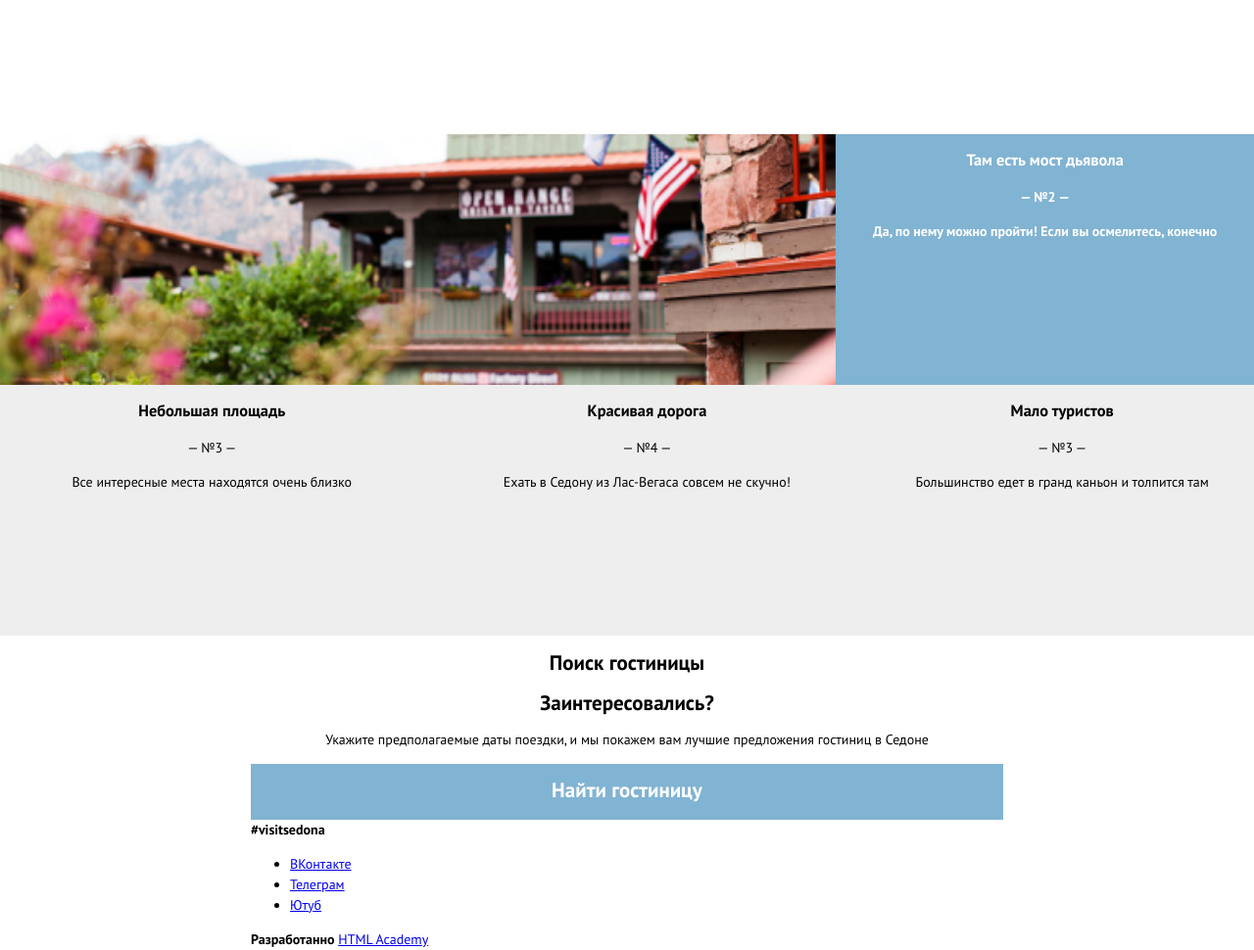
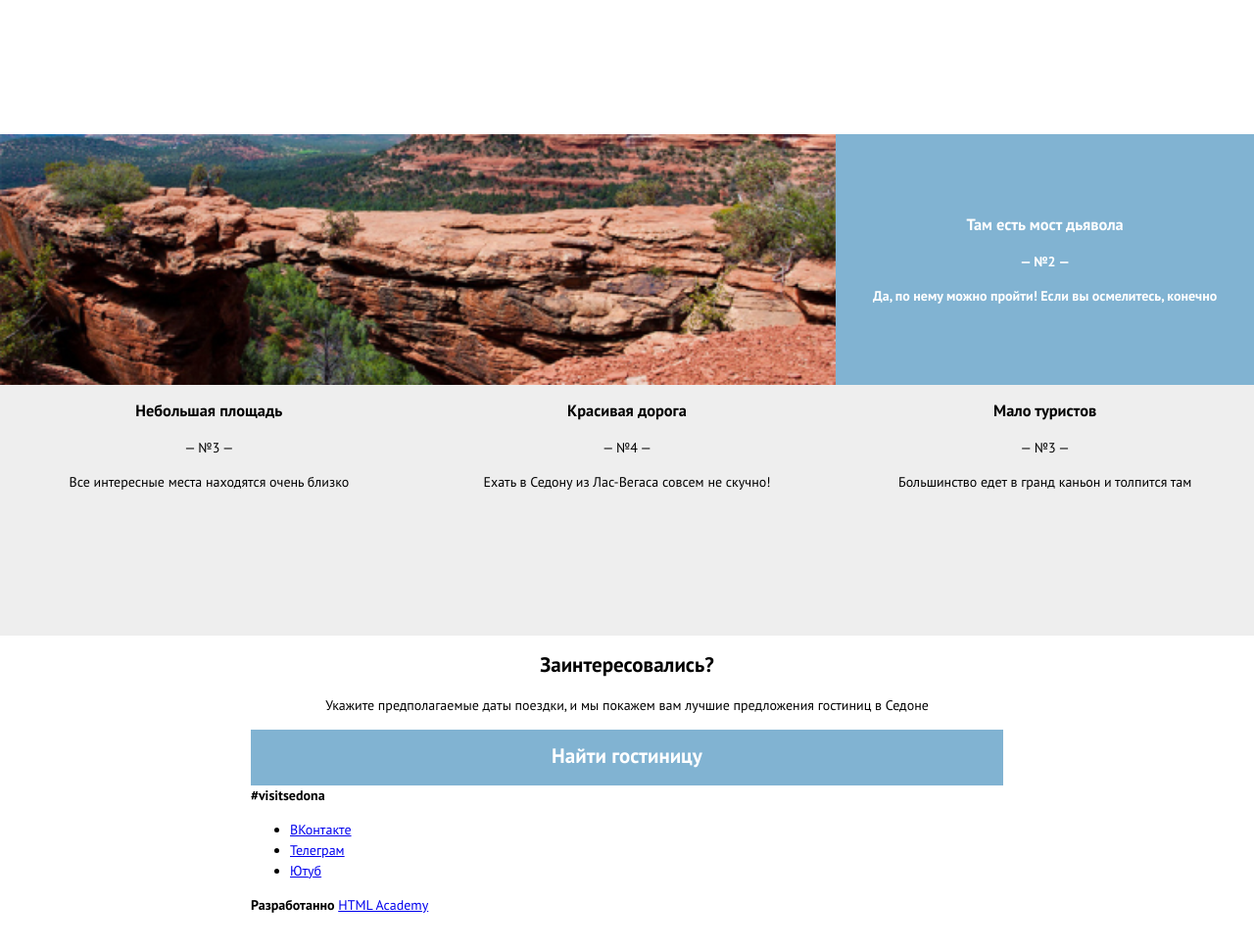
Before and after one commit to tfiesko/1501321-sedona-25, a website: page source/index.html in a window 1280 px wide. Shown: the part 1060-2030 px from the top of the page at 98% size. After the commit the page ends 1995 px from the top, so only its background shows below. Drawn offline with nearby package versions, Linux system fonts and the light colour scheme; files that its build step writes are made by us from their sources; files whose address does not match are found by name.

Commit message:
Промежуточное сохранение

```diff
--- a/source/index.html
+++ b/source/index.html
@@ -58,7 +58,7 @@
               <span class="advantages__item-number">— №1 —</span>
               <p class="advantages__item-description">Седона не аттракцион для туристов, там течет своя жизнь</p>
             </div>
-            <img class="advantages__item-picture" width="512" height="256" src="img/photo-city@1x 1.jpg" alt="Седона изнутри.">
+            <img class="advantages__item-picture" width="512" height="256" src="img/photo-city@1x.jpg" alt="Седона изнутри.">
           </li>
           <li class="advantages__item">
             <div class="advantages__item-text-content">
@@ -84,7 +84,7 @@
               <span class="advantages__item-number">— №2 —</span>
               <p class="advantages__item-description">Да, по нему можно пройти! Если вы осмелитесь, конечно</p>
             </div>
-            <img class="advantages__item-picture" width="512" height="256" src="img/photo-city@1x 1.jpg" alt="Мост дьявола.">
+            <img class="advantages__item-picture" width="512" height="256" src="img/photo-bridge@1x.jpg" alt="Мост дьявола.">
           </li>
           <li class="advantages__item advantages__item--with-background">
             <div class="advantages__item-text-content">
@@ -111,8 +111,7 @@
       </section>
       <section class="promo">
         <div class="promo__wrapper wrapper">
-          <h2 class="visually-hidden">Поиск гостиницы</h2>
-          <b class="promo__title">Заинтересовались?</b>
+          <h2 class="promo__title">Заинтересовались?</h2>
           <p class="promo__description">Укажите предполагаемые даты поездки, и мы покажем вам лучшие предложения гостиниц в Седоне</p>
           <a class="button promo__button" href="#">Найти гостиницу</a>
         </div>
@@ -121,8 +120,7 @@
     <footer class="main-footer">
       <div class="main-footer__wrapper wrapper">
         <b class="main-footer__hashtag hashtag">#visitsedona</b>
-        <div class="main-footer__social social">
-          <ul class="social__list">
+        <ul class="main-footer__social social-list">
           <li class="social__item">
             <a class="social__link social__link--vkontakte" href="https://vk.com/htmlacademy">
               <span class="visually-hidden">ВКонтакте</span>
@@ -139,7 +137,6 @@
             </a>
           </li>
         </ul>
-        </div>
         <div class="main-footer__copyright copyright">
           <b class="copyright__text">Разработанно</b>
           <a class="copyright__link" href="https://htmlacademy.ru/intensive/adaptive"><span class="visually-hidden">HTML Academy</span></a>
--- a/source/less/components/advantages.less
+++ b/source/less/components/advantages.less
@@ -14,6 +14,9 @@
 
 .advantages__item {
   &--wide {
+    display: flex;
+    flex-direction: column;
+    align-items: center;
     font-weight: 700;
     color: #ffffff;
     background-color: #81b3d2;
@@ -25,7 +28,9 @@
 }
 
 .advantages__item-picture {
-
+  width: 100%;
+  height: 260px;
+  object-fit: cover;
 }
 
 .advantages__item-text-content {
@@ -35,9 +40,10 @@
 @media (min-width: @tablet-width) {
   .advantages__item {
     min-height: 256px;
+
     &--wide {
       display: grid;
-      grid-template-columns: minmax(256px, 1fr) minmax(256px, 1fr) minmax(256px, 1fr);
+      grid-template-columns: repeat(3, minmax(256px, 1fr));
       grid-column: span 3;
     }
 
@@ -61,6 +67,6 @@
 
   .advantages__list {
     display: grid;
-    grid-template-columns: repeat(minmax(256px, 1fr), 3);
+    grid-template-columns: repeat(3, minmax(256px, 1fr));
   }
 }
--- a/source/less/components/logo-big.less
+++ b/source/less/components/logo-big.less
@@ -5,7 +5,7 @@
   text-align: center;
 
   background-color: #d8e6f1;
-  background-image: url("../../img/back-desktop.jpg.jpg");
+  background-image: url("../../img/intro-mobile.jpg");
   background-position: 50% 0%;
   background-repeat: no-repeat;
 }
@@ -13,6 +13,7 @@
 @media (min-width: @tablet-width) {
   .logo-big {
     padding-top: 70px;
+    background-image: url("../../img/intro-tablet-desktop.jpg");
   }
 
   .logo-big__img {
@@ -20,3 +21,17 @@
     height: 360px;
   }
 }
+
+@media (min-resolution: 2dppx) {
+  .logo-big {
+    background-image: url("../../img/intro-mobile@2x.jpg");
+    background-size: 768px auto;
+  }
+
+  @media (min-width: @tablet-width) {
+    .logo-big {
+      background-image: url("../../img/intro-tablet-desktop@2x.jpg");
+      background-size: 1200px auto;
+    }
+  }
+}
```
Also changed, not shown: source/catalog.html (+1 -3 lines), source/form.html (+1 -3 lines), source/img/intro-mobile.jpg, source/img/intro-mobile@2x.jpg (added), source/img/intro-tablet-desktop.jpg (renamed from source/img/back-desktop.jpg.jpg), source/img/intro.jpg (deleted), source/img/photo-bridge@1x.jpg (added), source/img/photo-bridge@2x.jpg (added), source/img/photo-city@1x.jpg (renamed from source/img/photo-city@1x 1.jpg), source/img/photo-city@2x.jpg (added), 1 other file. Lines whose indentation alone changed are shown as unchanged.
